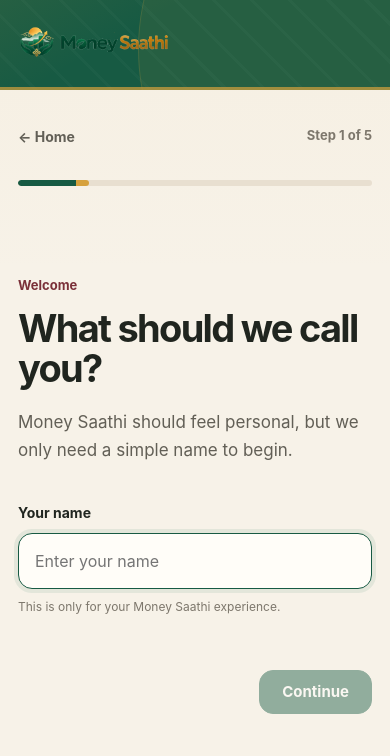
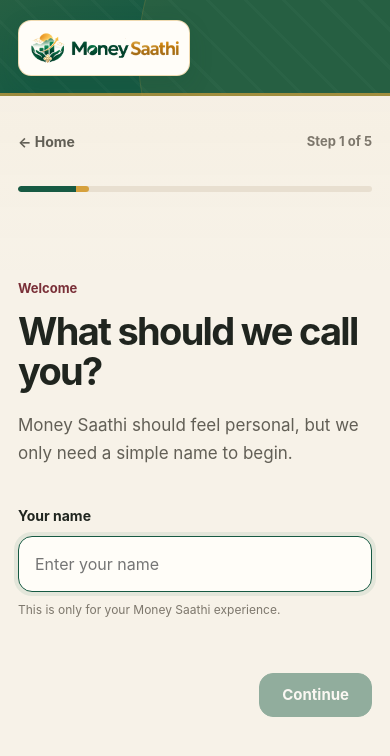
Before and after one commit to sambak07/money-saathi, a React (Vite) app: page /onboarding in a window 390 px wide. Shown: the top 756 px of the page. Built offline with nearby package versions, Linux system fonts and the light colour scheme.

Commit message:
fix: improve onboarding brand contrast

```diff
--- a/src/styles/onboarding.css
+++ b/src/styles/onboarding.css
@@ -681,3 +681,28 @@
     width: 150px;
   }
 }
+/* === Money Saathi 3.1: onboarding brand contrast === */
+
+/*
+ * Keep the approved image lockup unchanged, but give its dark-green
+ * wordmark a calm light surface so it remains readable on the green
+ * onboarding panel.
+ */
+.onboarding-brand {
+  width: fit-content;
+  padding: 9px 12px;
+
+  border: 1px solid rgba(214, 161, 61, 0.38);
+  border-radius: 14px;
+
+  background: var(--color-surface);
+  box-shadow:
+    0 8px 24px rgba(16, 71, 53, 0.14);
+}
+
+@media (max-width: 560px) {
+  .onboarding-brand {
+    padding: 8px 10px;
+    border-radius: 13px;
+  }
+}
```
Also changed, not shown: 1 other file (tests, documents, lock files or other folders).
